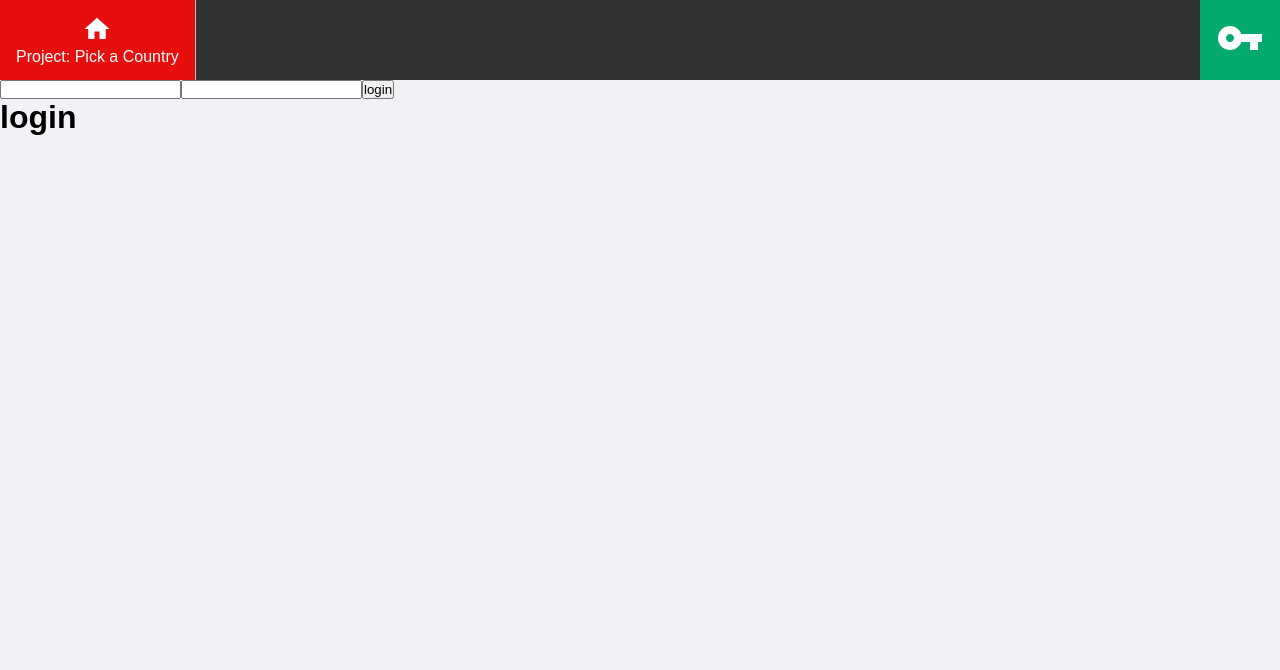
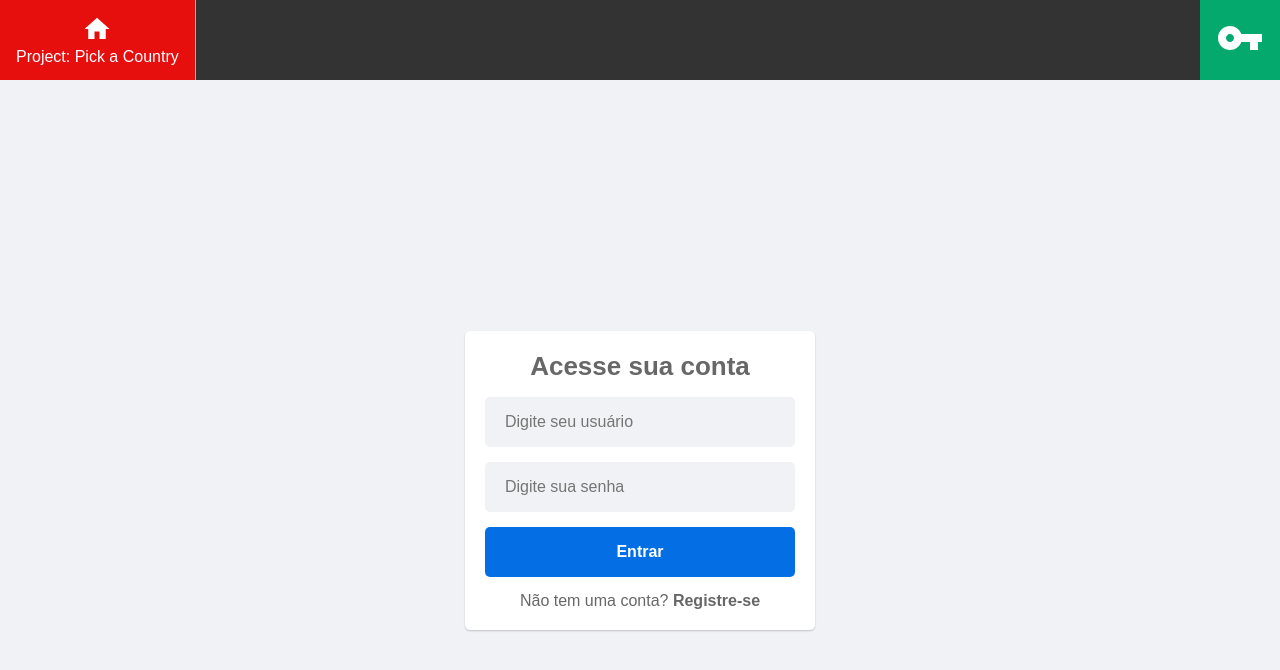
Before and after one commit to strublic/country-info-react-ror-frontend, a React (Create React App) app: page /auth/login in a window 1280 px wide. Shown: the top 670 px of the page. Built offline with nearby package versions, Linux system fonts and the light colour scheme.

Commit message:
Improve auth form and style

```diff
--- a/src/pages/Auth.jsx
+++ b/src/pages/Auth.jsx
@@ -1,5 +1,5 @@
-import React, {useEffect, useState} from "react"
-import { useParams, useNavigate } from 'react-router-dom';
+import React, { useEffect, useState } from "react";
+import { useParams, useNavigate, Link } from "react-router-dom";
 import { useAppState } from "../AppState";
 
 const Auth = (props) => {
@@ -7,29 +7,33 @@ const Auth = (props) => {
   const [formData, setFormData] = useState({
     username: "",
     password: "",
-    })
+  });
   const [userData, setUserData] = useState();
-    const {state, dispatch} = useAppState();
-    const navigate = useNavigate()
+  const { state, dispatch } = useAppState();
+  const navigate = useNavigate();
 
   useEffect(() => {
-        if (userData && userData.user){
-            const {token, user } = userData;
-            dispatch ({type: "auth", payload: {token, username: user.username}});
-            window.localStorage.setItem("auth", JSON.stringify({token, username: user.username}))
-            navigate("/")
+    if (userData && userData.user) {
+      const { token, user } = userData;
+      dispatch({ type: "auth", payload: { token, username: user.username } });
+      window.localStorage.setItem(
+        "auth",
+        JSON.stringify({ token, username: user.username })
+      );
+      navigate("/");
     }
-    }, [userData])
+  }, [userData]);
 
   const actions = {
     signup: () => {
       return fetch(state.url + "users", {
         method: "post",
         headers: {
-                    "Content-Type": "application/json"
+          "Content-Type": "application/json",
         },
         body: JSON.stringify(formData),
-            }).then((response) => response.json())
+      })
+        .then((response) => response.json())
         .catch((error) => console.log("Error: ", error.message));
     },
     login: () => {
@@ -38,35 +42,74 @@ const Auth = (props) => {
         headers: {
           "Content-Type": "application/json",
         },
-                body: JSON.stringify(formData)
-            }).then((response) => response.json())
+        body: JSON.stringify(formData),
+      })
+        .then((response) => response.json())
         .catch((error) => console.log("Error: ", error.message));
     },
   };
 
   const handleChange = (event) => {
-        setFormData({...formData, [event.target.name] : event.target.value});
-    }
+    setFormData({ ...formData, [event.target.name]: event.target.value });
+  };
 
   const handleSubmit = (event) => {
     event.preventDefault();
     actions[type]().then((data) => {
       setUserData(data);
     });
-    }
+  };
 
   return (
     <>
-            <div>
-                <form onSubmit={handleSubmit}>
-                    <input type="text" name="username" value={formData.username} onChange={handleChange}/>
-                    <input type="password" name="password" value={formData.password} onChange={handleChange}/>
-                    <input type="submit" value={type}/>
-                </form>
+      <div className="div-login-form-page">
+        <div className="div-login-form">
+          <label className="title-login-form">
+            {type.includes("login") ? "Acesse sua conta" : "Crie uma conta"}
+          </label>
+          <input
+            type="text"
+            name="username"
+            value={formData.username}
+            onChange={handleChange}
+            className="input-login-form"
+            placeholder="Digite seu usuário"
+          />
+          <input
+            type="password"
+            name="password"
+            value={formData.password}
+            onChange={handleChange}
+            className="input-login-form"
+            placeholder="Digite sua senha"
+          />
+          <button
+            type="submit"
+            value={type}
+            className="button-blue"
+            onClick={handleSubmit}
+          >
+            {type.includes("login") ? "Entrar" : "Cadastrar"}
+          </button>
+          {type.includes("login") ? (
+            <label>
+              Não tem uma conta?
+              <Link to="/auth/logout" className="strong">
+                &nbsp;Registre-se
+              </Link>
+            </label>
+          ) : (
+            <label>
+              Já possui uma conta?
+              <Link to="/auth/login" className="strong">
+                &nbsp;Entre
+              </Link>
+            </label>
+          )}
         </div>
-            <h1>{type}</h1>
+      </div>
     </>
   );
-}
+};
 
-export default Auth
+export default Auth;
```
Lines whose indentation alone changed are shown as unchanged.
